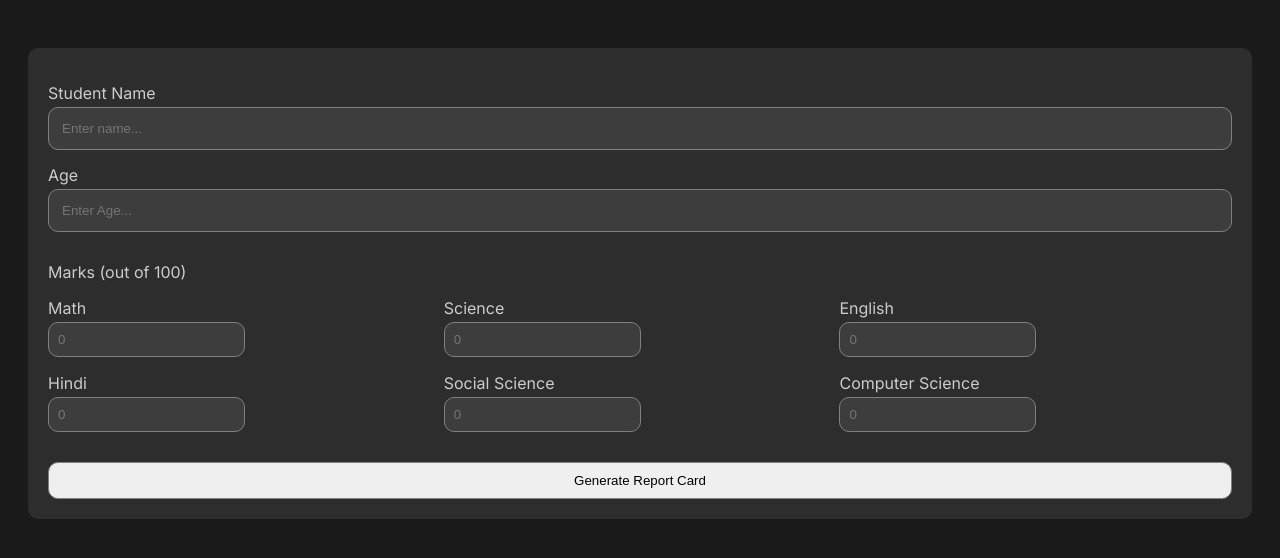
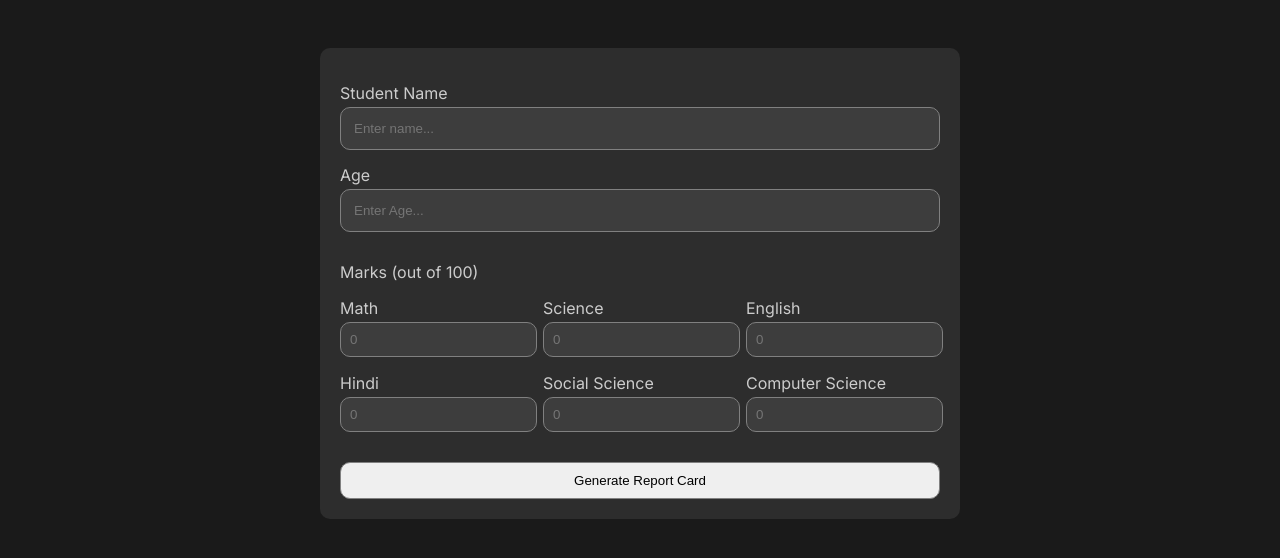
Before and after one commit to riyaaa15/react-mini-projects, a React (Vite) app in the folder Report-Card-Generator/: page / in a window 1280 px wide. Shown: the top 558 px of the page. Built offline with nearby package versions, Linux system fonts and the light colour scheme.

Commit message:
fix form width to 600px

```diff
--- a/Report-Card-Generator/src/ReportCard.css
+++ b/Report-Card-Generator/src/ReportCard.css
@@ -76,6 +76,7 @@ form {
     background-color: #2d2d2d;
     padding: 20px;
     border-radius: 10px;
+    width: 600px;
 }
 
 form label {
```
